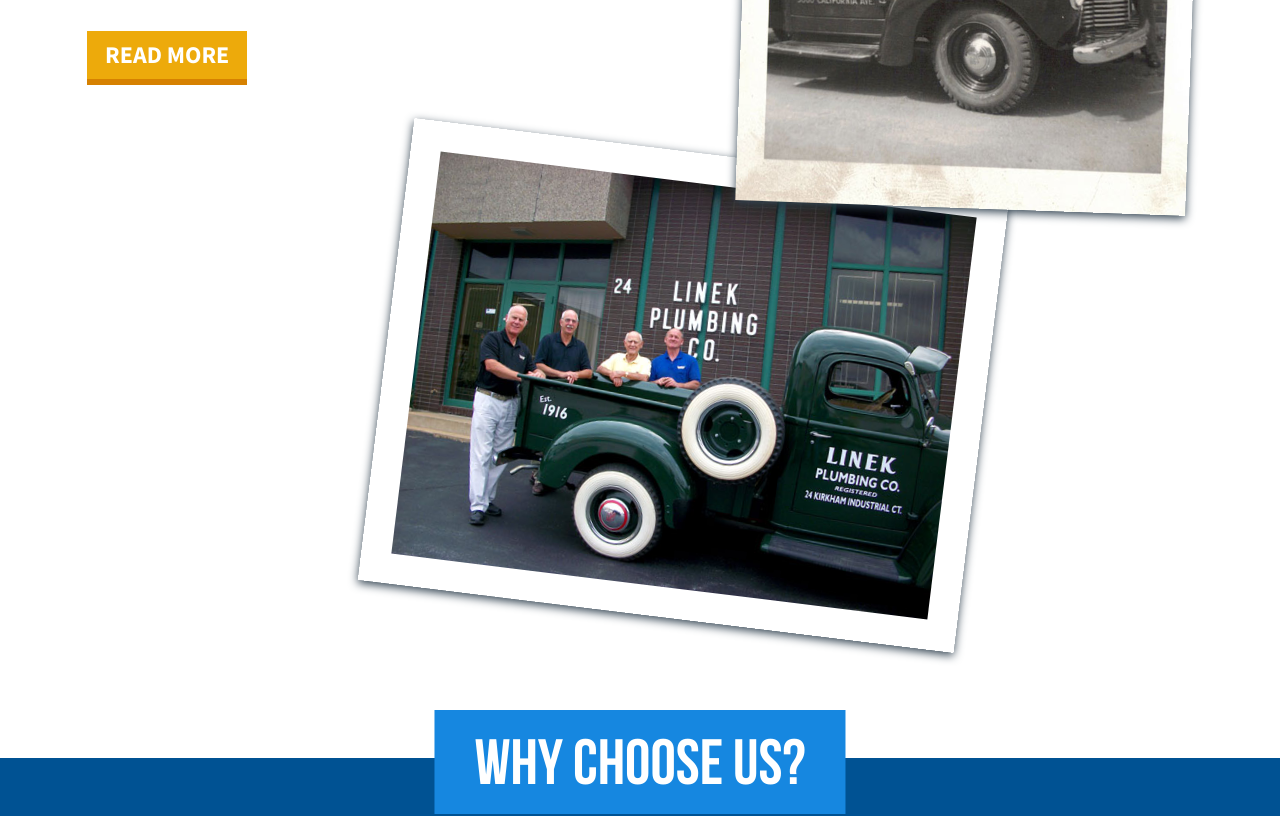
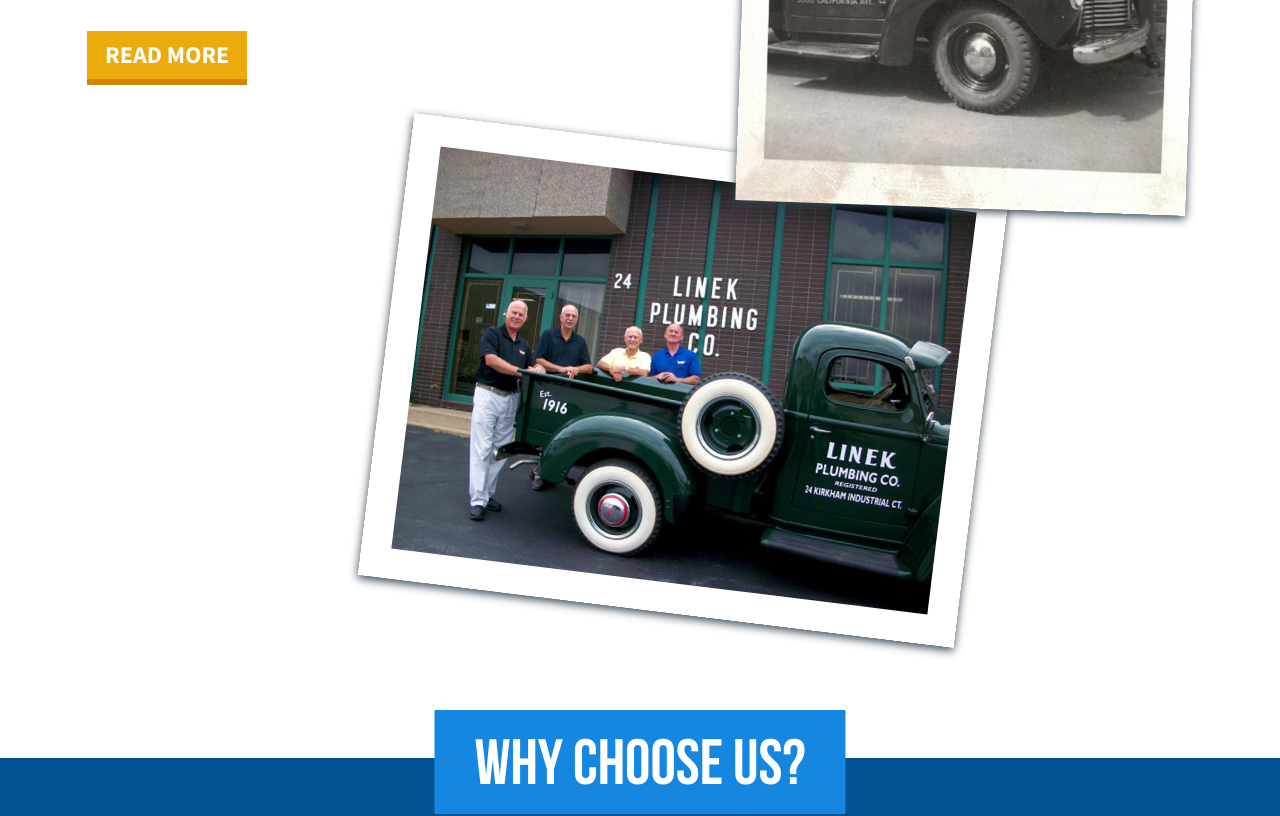
Before and after one commit to alexlinek/lpc, a Jekyll site: the page built from index.html, in a window 1280 px wide and 1400 px high, scrolled down 1546 px. Shown: the part 150-966 px from the top of the window. Built offline with Jekyll 4.4.1, drawn with Linux system fonts in a browser that asks for light colours; some web fonts are replaced.

Commit message:
Final polishes

```diff
--- a/_sass/_home.scss
+++ b/_sass/_home.scss
@@ -233,12 +233,12 @@
   .family-now {
     @include transform(rotate(7deg));
     left: 30%;
-    top: 80px;
+    top: 75px;
     border: 30px solid $white;
     max-width: 600px;
     @include media-query($breakpoint-tablet) {
       left: 40px;
-      top: 100px;
+      top: 120px;
       max-width: 400px;
       border: 20px solid $white;
       @include transform(rotate(-7deg));
@@ -252,15 +252,16 @@
 
 // Choose Us -------------------------------------
 .choose-us-wrapper {
+  color: $white;
+  padding-bottom: 2em;
+  padding-top: 8em;
   position: relative;
-  color: $white;
-  padding-top: 8em;
-  padding-bottom: 2em;
   @include media-query($breakpoint-mobile) {
     padding-top: 5em;
   }
 
   h1 {
+    @include transform(translateX(-50%));
     background: $brightBlue;
     color: $white;
     font-size: 4em;
@@ -271,7 +272,6 @@
     position: absolute;
     text-align: center;
     top: -.75em;
-    @include transform(translateX(-50%));
 
     @include media-query($breakpoint-tablet) {
       padding: 20px 20px;
--- a/_sass/_nav.scss
+++ b/_sass/_nav.scss
@@ -29,6 +29,7 @@
 .main-nav-logo {
   @include transform(translateX(-50%));
   @include transition(all, 250ms, linear);
+  border: 0 !important;
   bottom: -50px;
   display: block;
   left: 50%;
@@ -37,6 +38,7 @@
   position: absolute;
   width: 28%;
   img {
+    border: 0 !important;
     width: 100%;
   }
 
```
